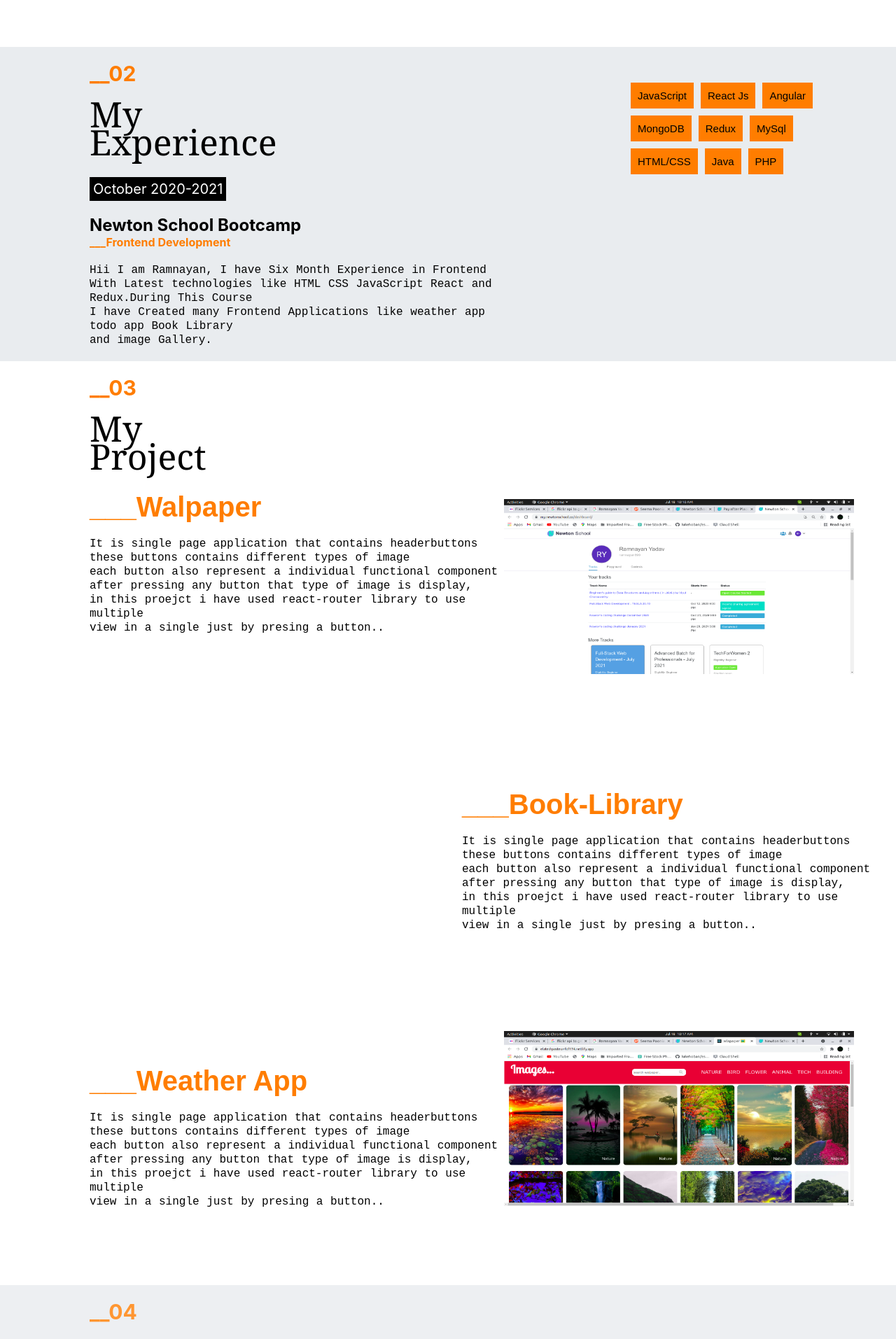
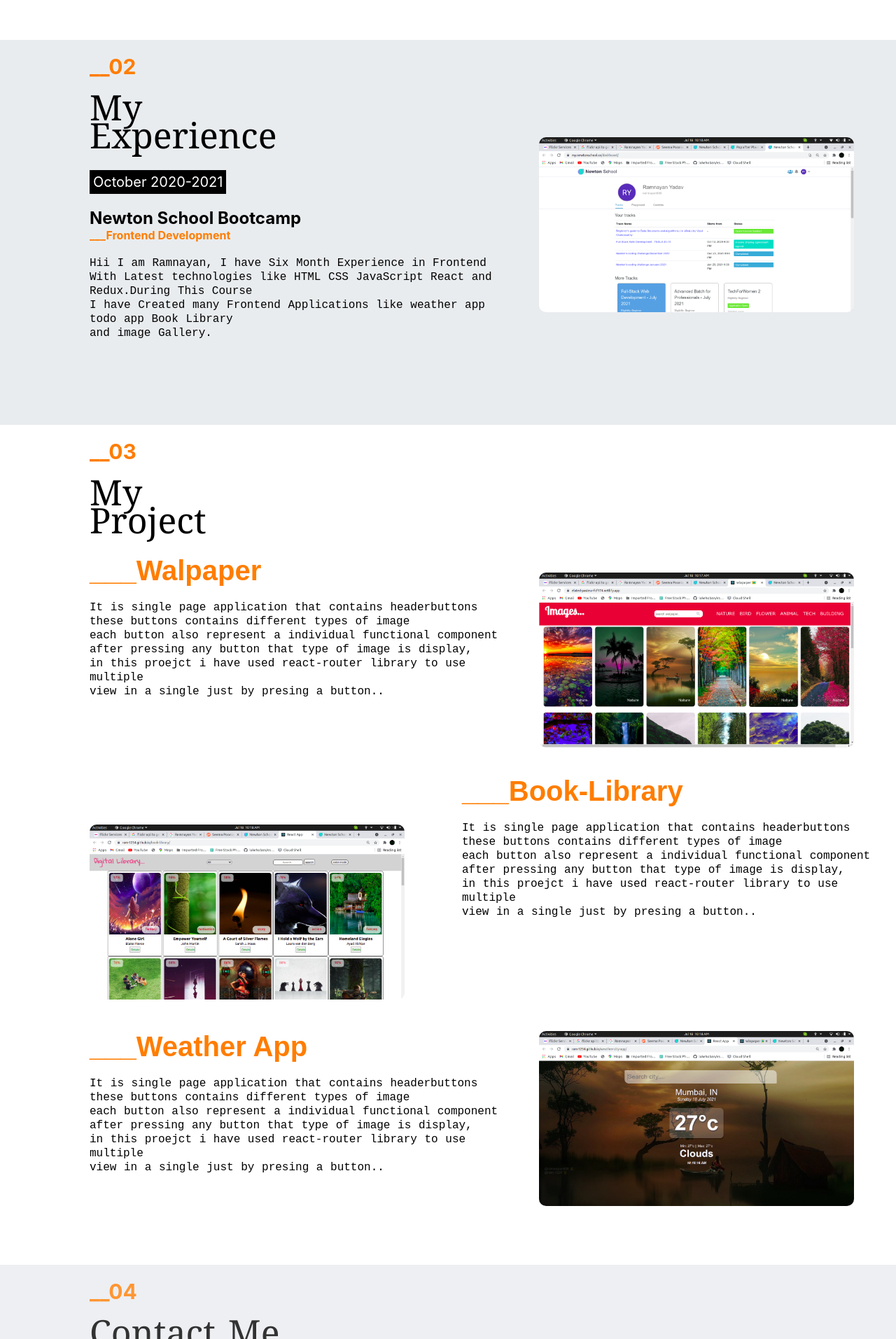
Before and after one commit to Ram-1234/ramnayanyadav.me, a React (Create React App) app: page / in a window 1280 px wide. Shown: the part 2207-4120 px from the top of the page at 70% size. Built offline with nearby package versions, Linux system fonts and the light colour scheme.

Commit message:
modified

```diff
--- a/src/components/Project.js
+++ b/src/components/Project.js
@@ -18,6 +18,8 @@ function Project() {
           </p>
         </spna>
         <img src={imgGallery} alt="experience photo" className="project1" />
+
+        <img src={bookLibrary} alt="experience photo" className="project2" />
         <spna className="image-Gallery-info2">
           <h4 className="project-name">___Book-Library</h4>
           <p className="project-para">It is single page application that contains headerbuttons <br/>
@@ -28,7 +30,6 @@ function Project() {
           view in a single just by presing a button..
           </p>
         </spna>
-        <img src={bookLibrary} alt="experience photo" className="project2" />
         <spna className="image-Gallery-info3">
           <h4 className="project-name">___Weather App</h4>
           <p className="project-para">It is single page application that contains headerbuttons <br/>
--- a/src/components/style.css
+++ b/src/components/style.css
@@ -68,7 +68,7 @@ img{
     font-family: Georgia, 'Times New Roman', Times, serif;
     word-spacing: 5px;
     line-height: 40px;
-    margin-top: 30px;
+    margin-top: 20px;
     margin-bottom: 20px;
     }
 
@@ -81,12 +81,11 @@ img{
 }
 
 .skills{
+    float: right;
     width: 280px;
     height: 150px;
-    position: absolute;
-    left: 70%;
-    right: 20px;
-    top: 290%;
+    position: relative;
+    bottom: 250px;
     /* border: 1px solid black; */
 }
 
@@ -116,6 +115,7 @@ img{
     /* border: 1px solid black; */
     background-color: #e9ecef;
     padding-left: 10%;
+    height: 550px;
 
 }
 .serial-2{
@@ -153,10 +153,12 @@ img{
 }
 
 .experienceimg{
-    width: 500px;
+    border-radius: 10px;
+   float: right;
+    width: 450px;
     height: 250px;
-    position: absolute;
-    top: 365%;
+    position: relative;
+    bottom: 330px;
     right: 60px;
 
 }
@@ -166,9 +168,10 @@ img{
 .myproject{
     /* border: 1px solid black; */
     padding-left: 10%;
-    height: 1300px;
+    height: 1200px;
 }
 .serial-3{
+    padding-top: 20px;
     color: #ff7d00;
     font-size: 30px;
 }
@@ -182,28 +185,31 @@ img{
     }
 
 .project1{
-    width: 500px;
-    height: 250px;
-    position: absolute;
-    top: 460%;
-    right: 60px;
-
+    border-radius: 10px;
+    float: right;
+     width: 450px;
+     height: 250px;
+     position: relative;
+     bottom: 200px;
+     right: 60px;
 }
 .project2{
-    width: 500px;
-    height: 250px;
-    position: absolute;
-    top: 520%;
-    left: 60px;
+    border-radius: 10px;
+    float: left;
+     width: 450px;
+     height: 250px;
+     position: relative;
+     top: 160px;
 
 }
 .project3{
-    width: 500px;
-    height: 250px;
-    position: absolute;
-    top: 580%;
-    right: 60px;
-
+    border-radius: 10px;
+    float: right;
+     width: 450px;
+     height: 250px;
+     position: relative;
+     bottom: 40px;
+     right: 60px;
 }
 
 .project-name{
@@ -223,12 +229,15 @@ img{
 }
 
 .image-Gallery-info2{
-   margin-top: 180px;
+    position: relative;
     float: right;
+    bottom: 180px;
 }
+
 .image-Gallery-info3{
+    position: relative;
     float: left;
-    margin-top: 150px;
+    bottom: 60px;
 }
 
 /* contact me */
```
